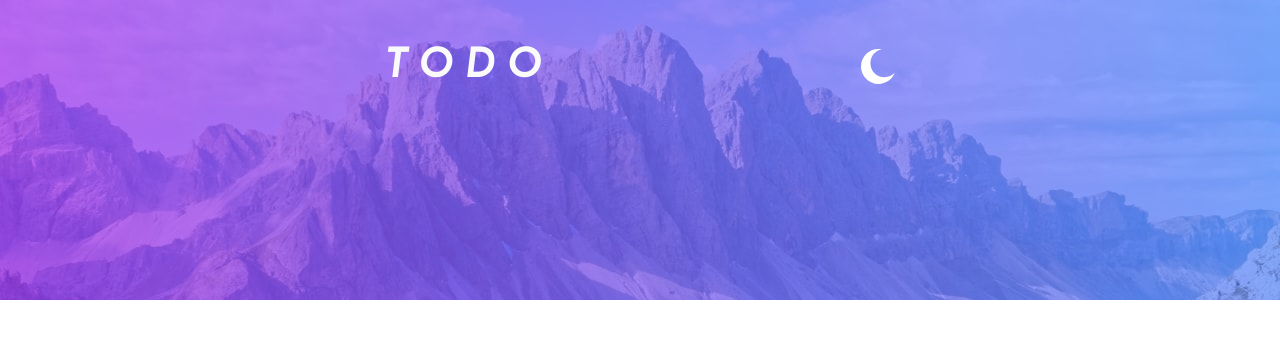
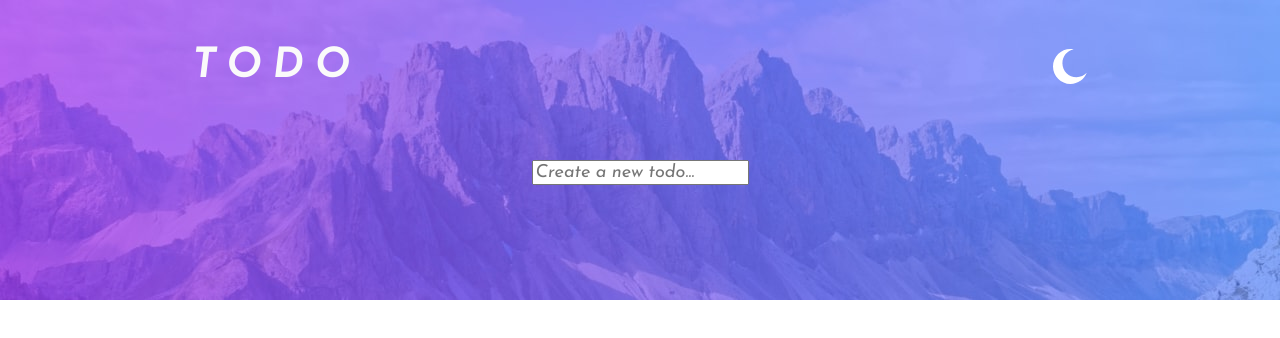
Before and after one commit to NastaranMO/todo, a React (Create React App) app: page / in a window 1280 px wide. Shown: the top 338 px of the page. Built offline with nearby package versions, Linux system fonts and the light colour scheme.

Commit message:
add todo class

```diff
--- a/src/App.css
+++ /dev/null
@@ -1,6 +0,0 @@
-@import url('https://fonts.googleapis.com/css2?family=Josefin+Sans:ital@1&display=swap');
-
-html * {
-  font-family: 'Josefin Sans', sans-serif;
-  font-size: 18px;
-}
--- /dev/null
+++ b/src/App.scss
@@ -0,0 +1,39 @@
+@import url('https://fonts.googleapis.com/css2?family=Josefin+Sans:ital@1&display=swap');
+
+html * {
+  font-family: 'Josefin Sans', sans-serif;
+  font-size: 18px;
+}
+
+main {
+  width: 90vw;
+  margin-inline: 5vw;
+  @media (min-width: 800px) {
+    width: 70vw;
+    margin-inline: 15vw;
+  }
+  @media (min-width: 1400px) {
+    width: 50vw;
+    margin-inline: 25vw;
+  }
+}
+
+.todo {
+  position: fixed;
+  top: 7rem;
+  width: 90vw;
+  margin-inline: 5vw;
+  // background-color: red;
+  display: flex;
+  flex-direction: column;
+  align-items: center;
+  @media (min-width: 800px) {
+    width: 70vw;
+    margin-inline: 15vw;
+    top: 10rem;
+  }
+  @media (min-width: 1400px) {
+    width: 50vw;
+    margin-inline: 25vw;
+  }
+}
--- a/src/App.tsx
+++ b/src/App.tsx
@@ -1,5 +1,5 @@
 import React, { useState } from 'react';
-import './App.css';
+import './App.scss';
 import Header from './components/Header';
 import InputField from './components/InputField';
 
@@ -17,9 +17,11 @@ const App = () => {
   };
 
   return (
-    <div className='App'>
+    <div>
       <Header />
-      {/* <InputField addTodos={addTodos} /> */}
+      <main className='todo'>
+        <InputField addTodos={addTodos} />
+      </main>
     </div>
   );
 };
--- a/src/components/Header/index.scss
+++ b/src/components/Header/index.scss
@@ -40,9 +40,13 @@
   justify-content: space-between;
   align-items: center;
   color: $light-grey;
-  @media (min-width: 375px) {
-    width: 40vw;
-    margin-inline: 30vw;
+  @media (min-width: 800px) {
+    width: 70vw;
+    margin-inline: 15vw;
+  }
+  @media (min-width: 1400px) {
+    width: 50vw;
+    margin-inline: 25vw;
   }
 
   h1 {
@@ -57,6 +61,7 @@
 
   img {
     width: 20px;
+    cursor: pointer;
     @media (min-width: 375px) {
       width: 35px;
     }
--- a/src/components/Header/index.tsx
+++ b/src/components/Header/index.tsx
@@ -5,12 +5,13 @@ import moon from '../../images/icon-moon.svg';
 
 const Index = () => {
   const theme = 'light';
+  const imgAlt = theme === 'light' ? 'moon' : 'sun';
   return (
     <div className={`header ${theme}`}>
       <div className='headerImg'></div>
       <div className='header__container'>
-        <h1 className='header__title'>Todo</h1>
-        <img src={theme === 'light' ? moon : sun} alt='moon' />
+        <h1>Todo</h1>
+        <img src={theme === 'light' ? moon : sun} alt={imgAlt} />
       </div>
     </div>
   );
--- a/src/components/InputField/index.tsx
+++ b/src/components/InputField/index.tsx
@@ -1,5 +1,5 @@
 import React, { useState } from 'react';
-import './index.css';
+import './index.scss';
 interface Todo {
   id: number;
   name: string;
@@ -23,7 +23,7 @@ const Index = ({ addTodos }: Props) => {
     <form className='form' onSubmit={submitHandler}>
       <div className='form__circle'></div>
       <input
-        className='form__input'
+        // className='form__input'
         value={todo}
         onChange={(e) => setTodo(e.target.value)}
         placeholder='Create a new todo...'
```
Also changed, not shown: src/components/InputField/index.css (deleted, +0 -26 lines), src/components/InputField/index.scss (added, +26 -0 lines).
